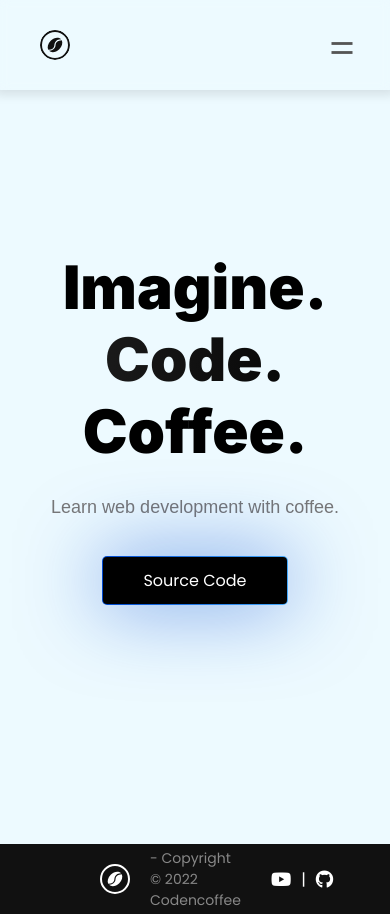
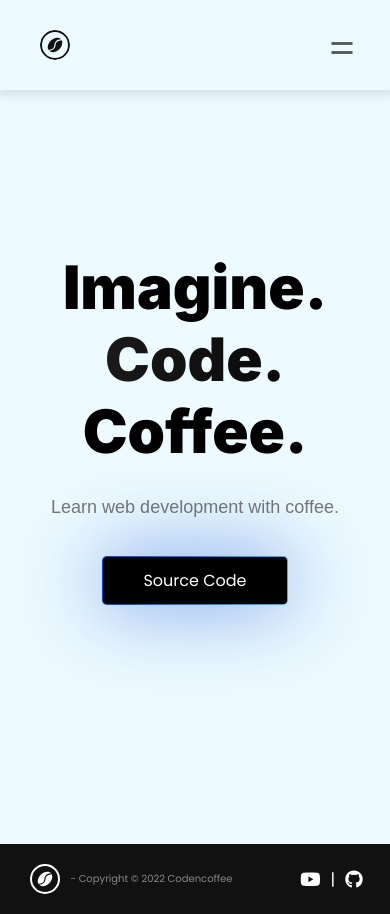
Before and after one commit to DeepakChowdry-bit/CodenCoffee, a plain HTML site: page index.html in a window 390 px wide. Drawn offline with nearby package versions, Linux system fonts and the light colour scheme; a web font is replaced by a local one.

Commit message:
Footer updated for mobile

```diff
--- a/Style.css
+++ b/Style.css
@@ -285,7 +285,6 @@ body{
   align-items: center;
   justify-content: space-between;
   height: 70px;
-  padding: 0 100px;
   background: #111;
 }
 
@@ -294,8 +293,9 @@ body{
 .copyright {
   display: flex;
   align-items: center;
-  justify-content: space-around;
-
+  justify-content: center;
+  width: 70%;
+  height: 100%;
 }
 
 .copyright img{
@@ -305,8 +305,8 @@ body{
 .copyright p{
   font-weight: 100;
   color: #888;
-  margin: 0 20px;
-  font-size: 14px;
+  margin: 0 10px;
+  font-size: 10px;
 }
 
 .socials {
@@ -314,6 +314,8 @@ body{
   align-items: center;
   justify-content: center;
   color: #fff;
+  width: 30%;
+  height: 100%;
 }
 
 .socials a {
```
